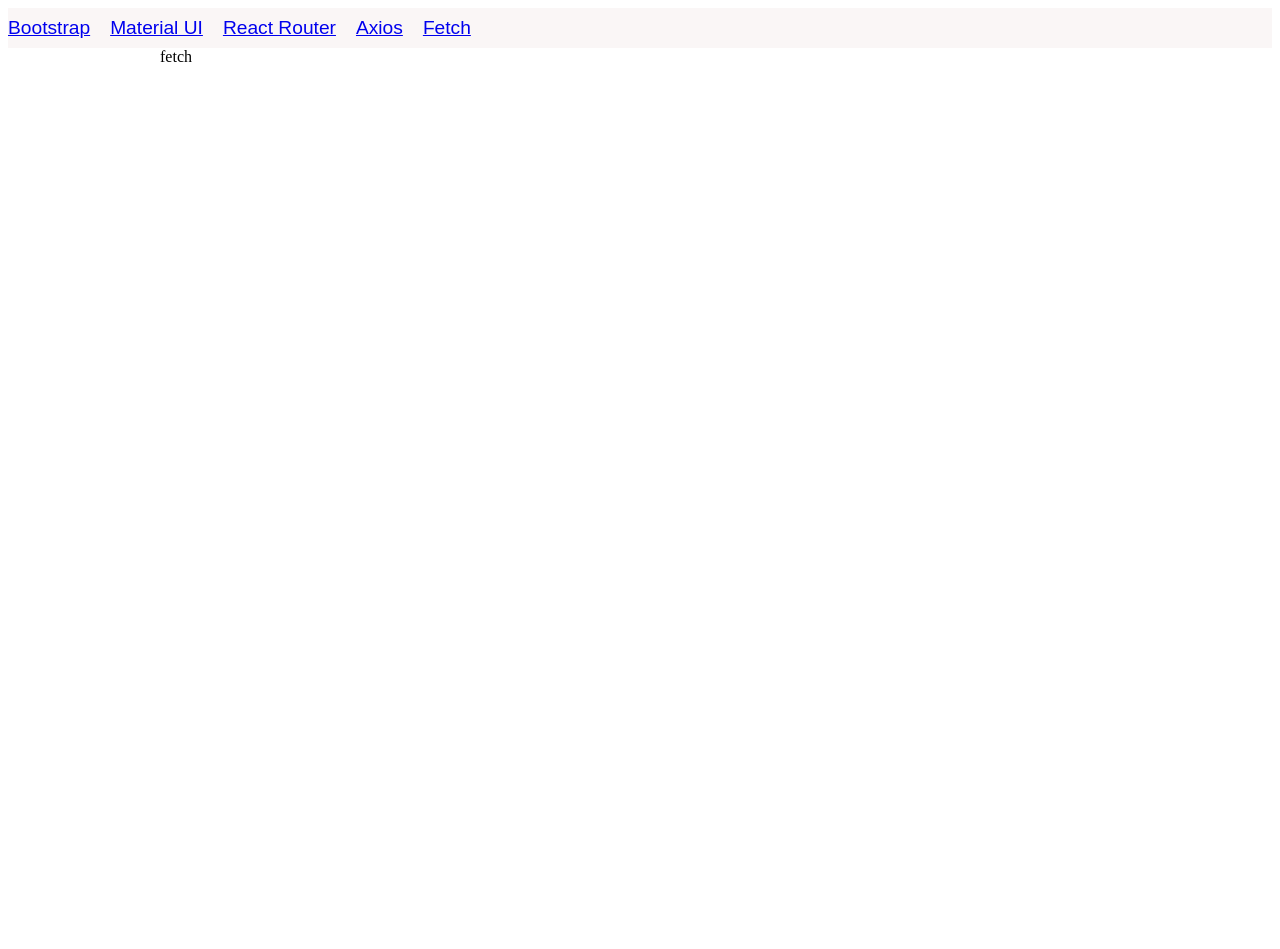
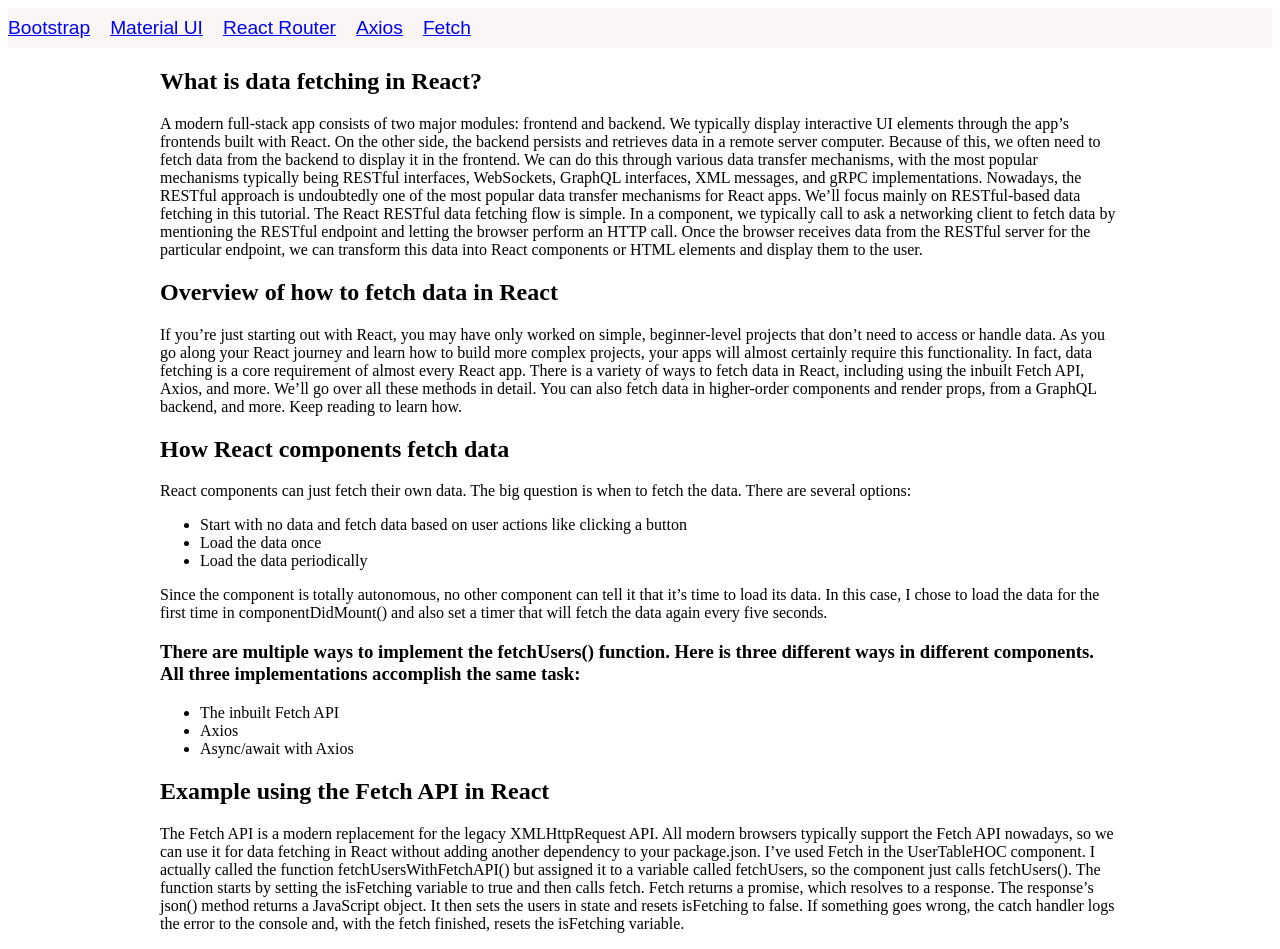
Before and after one commit to Neelima-Rapeti/Articel, a React (Create React App) app in the folder Article/: page /fetch in a window 1280 px wide. Before the commit the page ends 800 px from the top, so only its background shows below. Built offline with nearby package versions, Linux system fonts and the light colour scheme.

Commit message:
add fetch page

```diff
--- a/Article/src/components/Fetch.js
+++ b/Article/src/components/Fetch.js
@@ -2,6 +2,71 @@
 
 export default function fetch() {
   return (
-    <div>fetch</div>
+    <div>
+      <h2>What is data fetching in React?</h2>
+
+      <p>
+         A modern full-stack app consists of two major modules: frontend and backend. We typically display interactive UI elements through the app’s frontends built with React.
+         On the other side, the backend persists and retrieves data in a remote server computer.
+
+        Because of this, we often need to fetch data from the backend to display it in the frontend.
+        We can do this through various data transfer mechanisms, with the most popular mechanisms typically being RESTful interfaces, WebSockets, GraphQL interfaces, XML messages, and gRPC implementations.
+
+        Nowadays, the RESTful approach is undoubtedly one of the most popular data transfer mechanisms for React apps. We’ll focus mainly on RESTful-based data fetching in this tutorial.
+
+        The React RESTful data fetching flow is simple.
+        In a component, we typically call to ask a networking client to fetch data by mentioning the RESTful endpoint and letting the browser perform an HTTP call.
+        Once the browser receives data from the RESTful server for the particular endpoint, we can transform this data into React components or HTML elements and display them to the user.
+      </p>
+
+      <h2>Overview of how to fetch data in React</h2>
+      <p>
+        If you’re just starting out with React, you may have only worked on simple, beginner-level projects that don’t need to access or handle data.
+        As you go along your React journey and learn how to build more complex projects, your apps will almost certainly require this functionality.
+        In fact, data fetching is a core requirement of almost every React app.
+
+        There is a variety of ways to fetch data in React, including using the inbuilt Fetch API, Axios, and more. We’ll go over all these methods in detail.
+        You can also fetch data in higher-order components and render props, from a GraphQL backend, and more. Keep reading to learn how.
+      </p>
+
+      <h2>How React components fetch data</h2>
+      <p>
+       React components can just fetch their own data. The big question is when to fetch the data. There are several options:
+      </p>
+      <ul>
+        <li>Start with no data and fetch data based on user actions like clicking a button</li>
+        <li>Load the data once</li>
+        <li>Load the data periodically</li>
+      </ul>
+      <p>
+        Since the component is totally autonomous, no other component can tell it that it’s time to load its data. In this case,
+        I chose to load the data for the first time in componentDidMount() and also set a timer that will fetch the data again every five seconds.
+      </p>
+
+      <h3>
+        There are multiple ways to implement the fetchUsers() function. Here is three different ways in different components.
+        All three implementations accomplish the same task:
+      </h3>
+      <ul>
+        <li>The inbuilt Fetch API</li>
+        <li>Axios</li>
+        <li>Async/await with Axios</li>
+      </ul>
+
+      <h2>Example using the Fetch API in React</h2>
+      <p>
+        The Fetch API is a modern replacement for the legacy XMLHttpRequest API.
+         All modern browsers typically support the Fetch API nowadays, so we can use it for data fetching in React without adding another dependency to your package.json.
+
+        I’ve used Fetch in the UserTableHOC component.
+         I actually called the function fetchUsersWithFetchAPI() but assigned it to a variable called fetchUsers, so the component just calls fetchUsers().
+
+        The function starts by setting the isFetching variable to true and then calls fetch.
+        Fetch returns a promise, which resolves to a response. The response’s json() method returns a JavaScript object. It then sets the users in state and resets isFetching to false.
+
+        If something goes wrong, the catch handler logs the error to the console and, with the fetch finished, resets the isFetching variable.
+      </p>
+
+    </div>
   )
 }
```
